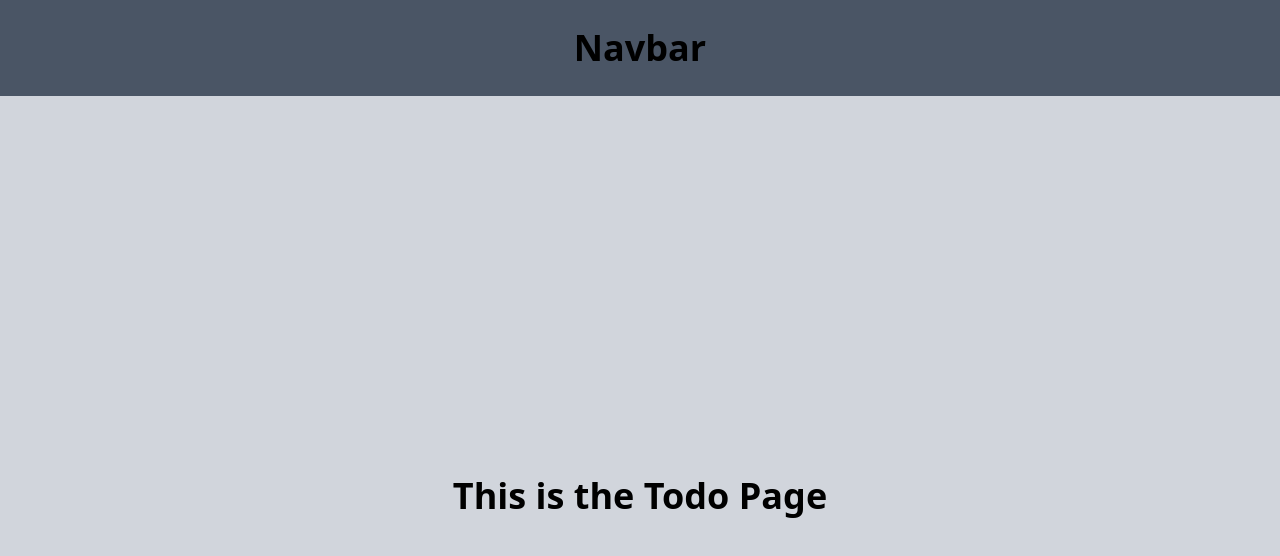
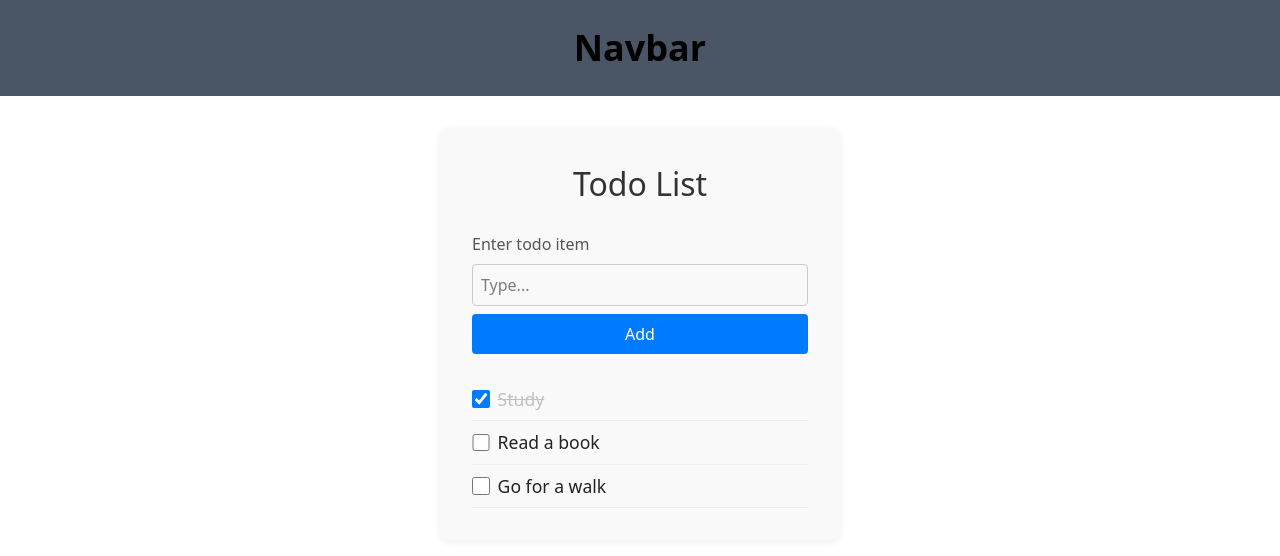
Before and after one commit to allocated-dev/todo-app-react, a React (Vite) app: page /todos in a window 1280 px wide. Shown: the top 556 px of the page. Built offline with nearby package versions, Linux system fonts and the light colour scheme.

Commit message:
Implement Todo functionality with add and complete features

```diff
--- /dev/null
+++ b/src/lib/helpers.js
@@ -0,0 +1,3 @@
+export const getClasses = (...classes) => {
+  return classes.filter(Boolean).join(" ");
+};
--- a/src/pages/TodoPage.jsx
+++ b/src/pages/TodoPage.jsx
@@ -1,7 +1,110 @@
+import { useState } from "react";
+import "../style/TodoPage.css";
+import { getClasses } from "../lib/helpers";
+
 export default function TodoPage() {
-    return (
-        <div className="bg-gray-300 flex items-center justify-center h-screen">
-            <h1 className="text-4xl font-bold">This is the Todo Page</h1>
-        </div>
-    )
+  const [todoItem, setTodoItem] = useState("");
+  const [todos, setTodos] = useState([
+    {
+      id: 1,
+      item: "Study",
+      completed: true,
+    },
+    {
+      id: 2,
+      item: "Read a book",
+      completed: false,
+    },
+    {
+      id: 3,
+      item: "Go for a walk",
+      completed: false,
+    },
+  ]);
+
+  const handleEnterTodo = (e) => {
+    setTodoItem(e.target.value);
+  };
+
+  const handleAddTodo = () => {
+    if (!todoItem.trim()) {
+      return;
+    }
+    const newTodo = {
+      id: todos.length > 0 ? todos[todos.length - 1].id + 1 : 1,
+      item: todoItem,
+      completed: false,
+    };
+    setTodos([...todos, newTodo]);
+    setTodoItem("");
+  };
+
+  const handleCompleteTodo = (value, targetId) => {
+    setTodos((oldList) =>
+      oldList.map((item) =>
+        item.id === targetId ? { ...item, completed: value } : item
+      )
+    );
+  };
+
+  return (
+    <section className="todo-section">
+      <header className="todo-header">
+        <h1 className="todo-title">Todo List</h1>
+      </header>
+      <form
+        className="todo-form"
+        onSubmit={(e) => {
+          e.preventDefault();
+          handleAddTodo();
+        }}
+        aria-label="Add todo item"
+      >
+        <label htmlFor="input-todo" className="todo-label">
+          Enter todo item
+        </label>
+        <input
+          type="text"
+          id="input-todo"
+          name="input-todo"
+          placeholder="Type..."
+          className="todo-input"
+          value={todoItem}
+          onChange={handleEnterTodo}
+        />
+        <button type="submit" className="todo-add-btn">
+          Add
+        </button>
+      </form>
+      <main>
+        <ul className="todo-list">
+          {todos.length > 0
+            ? todos.map((todo) => {
+                return (
+                  <li
+                    key={todo.id}
+                    className={getClasses(
+                      "todo-list-item",
+                      todo.completed ? "completed" : ""
+                    )}
+                  >
+                    <label className="todo-checkbox-label">
+                      <input
+                        type="checkbox"
+                        className="todo-checkbox"
+                        checked={todo.completed}
+                        onChange={(e) => {
+                          handleCompleteTodo(e.target.checked, todo.id);
+                        }}
+                      />
+                      <span className="todo-item-text">{todo.item}</span>
+                    </label>
+                  </li>
+                );
+              })
+            : null}
+        </ul>
+      </main>
+    </section>
+  );
 }
--- /dev/null
+++ b/src/style/TodoPage.css
@@ -0,0 +1,91 @@
+.todo-section {
+  max-width: 400px;
+  margin: 2rem auto;
+  padding: 2rem;
+  background: #f9f9f9;
+  border-radius: 8px;
+  box-shadow: 0 2px 8px rgba(0, 0, 0, 0.07);
+}
+
+.todo-header {
+  text-align: center;
+  margin-bottom: 1.5rem;
+}
+
+.todo-title {
+  font-size: 2rem;
+  color: #333;
+  margin: 0;
+}
+
+.todo-form {
+  display: flex;
+  flex-direction: column;
+  gap: 0.5rem;
+  margin-bottom: 1.5rem;
+}
+
+.todo-label {
+  font-size: 1rem;
+  color: #555;
+}
+
+.todo-input {
+  padding: 0.5rem;
+  font-size: 1rem;
+  border: 1px solid #ccc;
+  border-radius: 4px;
+  width: 100%;
+  box-sizing: border-box;
+}
+
+.todo-add-btn {
+  padding: 0.5rem 1rem;
+  font-size: 1rem;
+  background: #007bff;
+  color: #fff;
+  border: none;
+  border-radius: 4px;
+  cursor: pointer;
+  transition: background 0.2s;
+}
+.todo-add-btn:hover {
+  background: #0056b3;
+}
+
+.todo-list {
+  list-style: none;
+  padding: 0;
+  margin: 0;
+}
+
+.todo-list-item {
+  display: flex;
+  align-items: center;
+  padding: 0.5rem 0;
+  border-bottom: 1px solid #eee;
+}
+
+.todo-checkbox-label {
+  display: flex;
+  align-items: center;
+  gap: 0.5rem;
+  width: 100%;
+}
+
+.todo-checkbox {
+  width: 1.1rem;
+  height: 1.1rem;
+  accent-color: #007bff;
+}
+
+.todo-item-text {
+  font-size: 1.1rem;
+  color: #222;
+}
+
+.completed .todo-item-text {
+  text-decoration: line-through;
+  color: #aaa;
+  opacity: 0.7;
+}
```
